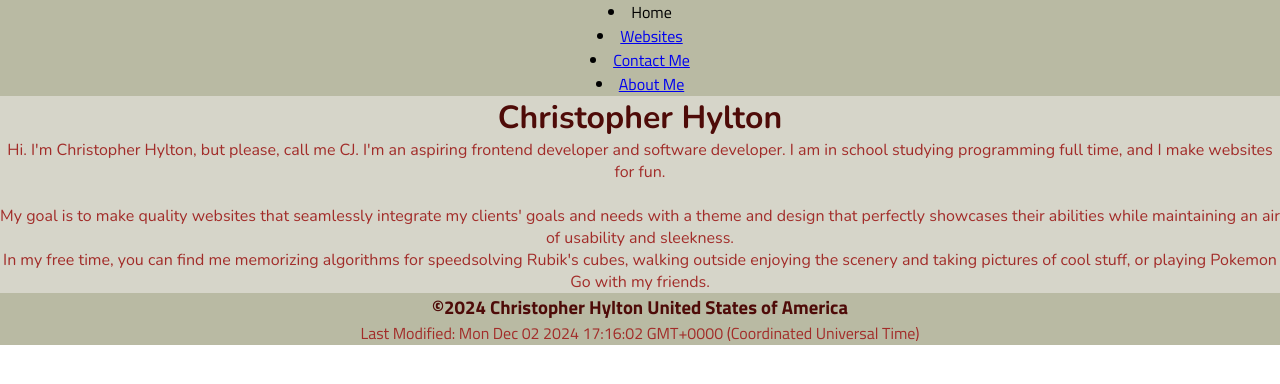
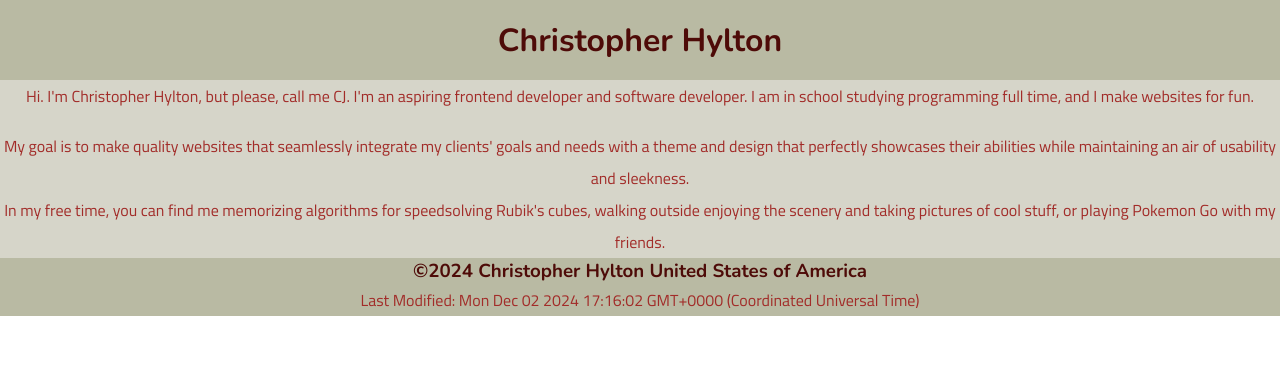
Before and after one commit to The-Supreme-Elemental/supreme-exhibit, a plain HTML site: page index.html in a window 1280 px wide. Drawn offline with nearby package versions, Linux system fonts and the light colour scheme.

Commit message:
delete navbar and heading styles

```diff
--- a/index.css
+++ b/index.css
@@ -17,21 +17,29 @@
 header,
 footer {
     background-color: var(--secondary-color);
-    font-family: "Titillium Web", sans-serif;
 }
 
 main {
     background-color: var(--tertiary-color);
-    font-family: "Nunito";
 
 }
 
 p {
     color: var(--accent1-color);
+    font-family: "Titillium Web", sans-serif;
+    line-height: 2em;
 }
 
-h1, h3 {
+h1,
+h3 {
     color: var(--accent2-color);
+    font-family: "Nunito";
 }
 
-/* -----------Navigation Styles ------------ */
+/* ------------Header Styles--------- */
+header {
+    display: flex;
+    height: 5em;
+    justify-content: center;
+    align-items: center;
+}
--- a/index.html
+++ b/index.html
@@ -16,19 +16,11 @@
 
 <body>
     <header>
-        <div class="navbar">
-            <nav>
-                <li><a href="index.html"></a>Home</li>
-                <li><a href="porfolio/portfolio.html">Websites</a></li>
-                <li><a href="contactme.html">Contact Me</a></li>
-                <li><a href="aboutme.html">About Me</a></li>
-            </nav>
-        </div>
+        <h1>Christopher Hylton</h1>
 
     </header>
 
     <main>
-        <h1>Christopher Hylton</h1>
         <div class="introduction">
             <p id="me-text">Hi. I'm Christopher Hylton, but please, call me CJ. I'm an aspiring frontend developer and software developer. I am in school studying programming full time, and I make websites for fun. </p>
             <br>
@@ -38,7 +30,7 @@
             <p id="me-text">In my free time, you can find me memorizing algorithms for speedsolving Rubik's cubes, walking outside enjoying the scenery and taking pictures of cool stuff, or playing Pokemon Go with my friends. </p>
         </div>
 
-        <div class=""></div>
+        <div class></div>
 
 
     </main>
```
